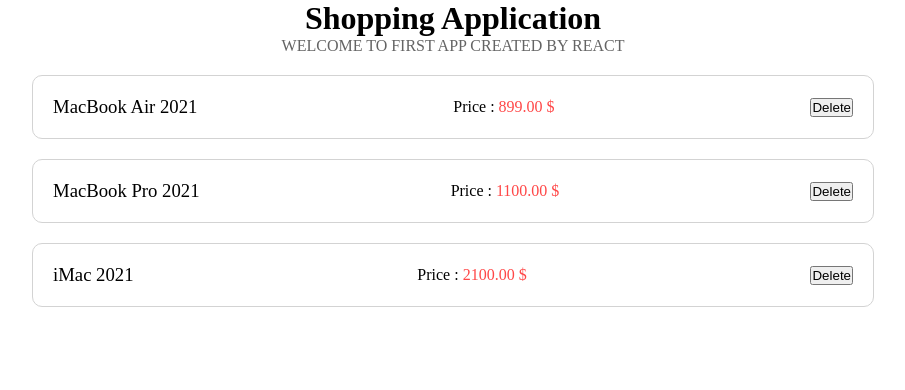
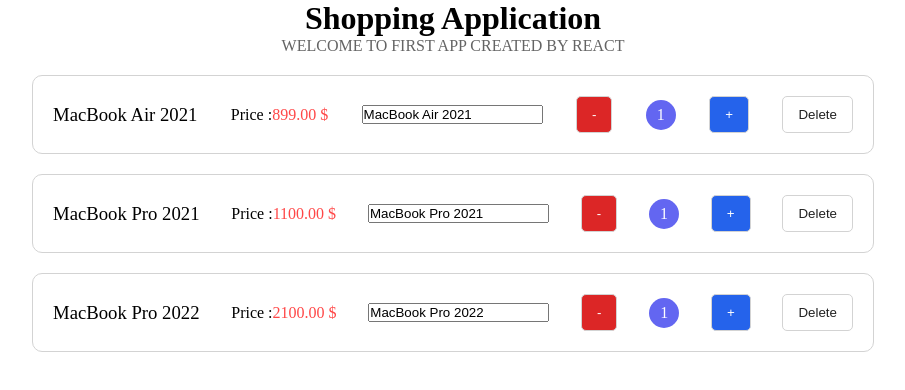
Before and after one commit to hamid19471/shoppingCard, a React (Create React App) app: page / in a window 1280 px wide. Shown: the top 390 px of the page, without its empty margins (187-1092 px from the left). Built offline with nearby package versions, Linux system fonts and the light colour scheme; the HTML template or start-up script is replaced by a standard one.

Commit message:
add decrement button, add function for decrement button if equal zero, delete product

```diff
--- a/src/components/ProducstList/ProductList.jsx
+++ b/src/components/ProducstList/ProductList.jsx
@@ -6,31 +6,70 @@
             id: 1,
             title: "MacBook Air 2021",
             price: "899.00 $",
+            quantity: 1,
         },
         {
             id: 2,
             title: "MacBook Pro 2021",
             price: "1100.00 $",
+            quantity: 1,
         },
         {
             id: 3,
-            title: "iMac 2021",
+            title: "MacBook Pro 2022",
             price: "2100.00 $",
+            quantity: 1,
         },
     ]);
 
     const onDeleteHandler = (id) => {
         setDate(data.filter((item) => item.id !== id));
     };
+    const increamentHandler = (id) => {
+        setDate((prev) =>
+            prev.map((item) =>
+                item.id === id ? { ...item, quantity: item.quantity + 1 } : item
+            )
+        );
+    };
+
+    const chandeProductNameHandler = (event, id) => {
+        setDate(
+            data.map((item) => {
+                if (item.id === id) {
+                    return { ...item, title: event.target.value };
+                }
+                return item;
+            })
+        );
+    };
+
+    const decrementHandler = (id) => {
+        const findItem = data.find((item) => item.id === id);
+        if (findItem.quantity > 1) {
+            setDate((prev) =>
+                prev.map((item) =>
+                    item.id === id
+                        ? { ...item, quantity: item.quantity - 1 }
+                        : item
+                )
+            );
+        } else {
+            setDate((prev) => prev.filter((item) => item.id !== id));
+        }
+    };
     return (
         <div>
             <div>
                 {data.map((item) => (
                     <Products
-                        key={item.id}
-                        price={item.price}
-                        name={item.title}
+                        product={item}
                         onDelete={() => onDeleteHandler(item.id)}
+                        increamentCounter={() => increamentHandler(item.id)}
+                        decrementCouter={() => decrementHandler(item.id)}
+                        changeInputHandler={(event) =>
+                            chandeProductNameHandler(event, item.id)
+                        }
                     />
                 ))}
             </div>
--- a/src/components/ProductCards/Product.module.css
+++ b/src/components/ProductCards/Product.module.css
@@ -16,3 +16,36 @@
 .product__price{
     color: rgb(255, 71, 71);
 }
+
+.product__quantity{
+    background-color: #6366f1;
+    color: #fff;
+    padding: 5px;
+    width: 20px;
+    height: 20px;
+    display: flex;
+    justify-content: center;
+    align-items: center;
+    border-radius:50%;
+}
+
+.product__button{
+    outline: none;
+    padding: 10px 15px;
+    background-color: #ffffff;
+    color: #212121;
+    border-radius:5px;
+    border:1px solid lightgray;
+    cursor: pointer
+}
+
+.product__increament{
+    background-color:#2563eb;
+    color:#fff;
+
+}
+
+.product__decreament{
+    background-color:#dc2626;
+    color:#fff;
+}
--- a/src/components/ProductCards/Products.jsx
+++ b/src/components/ProductCards/Products.jsx
@@ -2,14 +2,41 @@
 import styled from "./Product.module.css";
 //Module for import CSS styles is bettrer and requiment for import css and style in compont
 //when you use this method, all of styles only use in selected component
-const Products = ({ price, name, onDelete }) => {
+const Products = ({
+    onDelete,
+    product,
+    increamentCounter,
+    changeInputHandler,
+    decrementCouter,
+}) => {
     return (
         <div className={styled.product}>
-            <h3 className={styled.product__title}>{name}</h3>
+            <h3 className={styled.product__title}>{product.title}</h3>
             <p>
-                Price : <span className={styled.product__price}>{price}</span>
+                Price :
+                <span className={styled.product__price}>{product.price}</span>
             </p>
-            <button onClick={onDelete}>Delete</button>
+            <input
+                type="text"
+                id="productName"
+                name="productName"
+                onChange={changeInputHandler}
+                value={product.title}
+            />
+            <button
+                className={`${styled.product__button} ${styled.product__decreament}`}
+                onClick={decrementCouter}>
+                -
+            </button>
+            <span className={styled.product__quantity}>{product.quantity}</span>
+            <button
+                className={`${styled.product__button} ${styled.product__increament}`}
+                onClick={increamentCounter}>
+                +
+            </button>
+            <button className={styled.product__button} onClick={onDelete}>
+                Delete
+            </button>
         </div>
     );
 };
```
